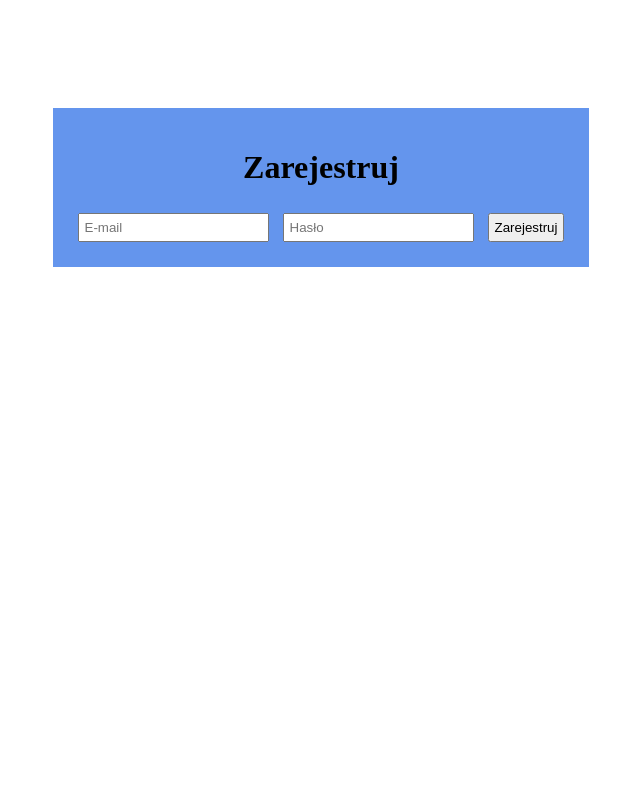
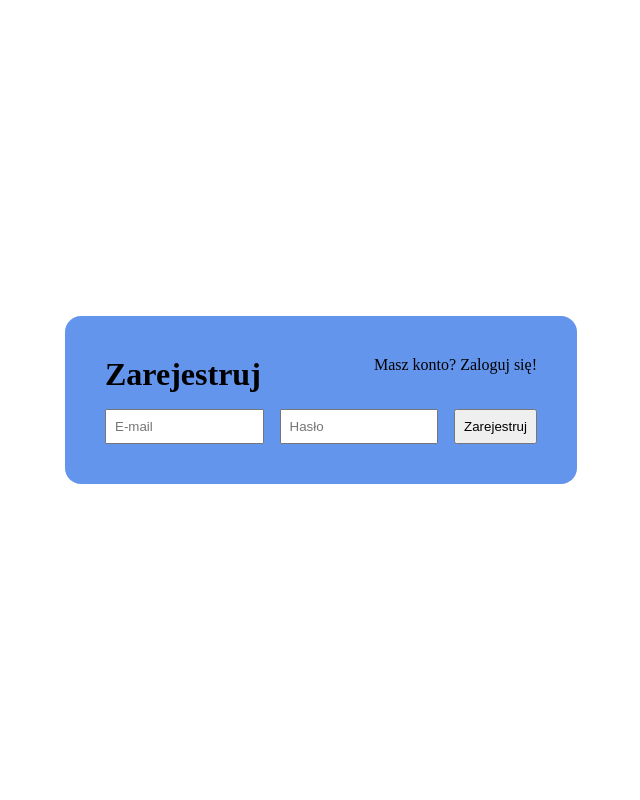
Before and after one commit to kubusss77/ZSL-mm-apl-serwerowe, a PHP site: page /register.php in a window 1280 px wide. Shown: the whole page, without its empty margins (319-959 px from the left). Run offline with PHP 8.4, Linux system fonts and the light colour scheme.

Commit message:
planner: login, register & password reset

```diff
--- /dev/null
+++ b/VI/css/auth.css
@@ -0,0 +1,41 @@
+body {
+  display: flex;
+  justify-content: center;
+  align-items: center;
+  height: 100vh;
+}
+
+main {
+  background: cornflowerblue;
+  padding: 2rem;
+  border-radius: 1rem;
+}
+
+h1 {
+  margin: 0.5rem;
+}
+
+a {
+  text-decoration: none;
+  color: black
+}
+
+a:hover {
+  text-decoration: underline;
+}
+
+form {
+  width: 28rem;
+  display: flex;
+  justify-content: space-between;
+}
+
+form input {
+  padding: 0.5rem;
+  margin: 0.5rem;
+}
+
+p {
+  padding: 0.5rem;
+  margin: 0;
+}
--- a/VI/css/loginRegister.css
+++ /dev/null
@@ -1,19 +0,0 @@
-body {
-  padding: 100px;
-}
-main {
-  background: cornflowerblue;
-  padding: 20px;
-}
-
-.flex {
-  display: flex;
-  justify-self: center;
-  flex-direction: column;
-  text-align: center;
-}
-
-form input {
-  padding: 5px;
-  margin: 5px;
-}
--- a/VI/register.php
+++ b/VI/register.php
@@ -3,18 +3,22 @@
 <head>
   <meta charset="UTF-8">
   <meta name="viewport" content="width=device-width, initial-scale=1.0">
-  <link rel="stylesheet" href="./css/loginRegister.css">
+  <link rel="stylesheet" href="./css/global.css">
+  <link rel="stylesheet" href="./css/auth.css">
   <title>Document</title>
   <?php
     require './tools/db.php'
   ?>
 </head>
 <body>
-  <main class="flex">
-    <h1>Zarejestruj</h1>
+  <main>
+    <div style="display: flex; justify-content: space-between;">
+      <h1>Zarejestruj</h1>
+      <a href="./login.php"><p>Masz konto? Zaloguj się!</p></a>
+    </div>
     <form method="POST" action="<?php echo $_SERVER['REQUEST_URI']; ?>">
-      <input type="text" name="mail" placeholder="E-mail" required>
-      <input type="text" name="pass" placeholder="Hasło" required>
+      <input type="text" name="mail" placeholder="E-mail" required style="width: 90%;">
+      <input type="text" name="pass" placeholder="Hasło" required style="width: 90%;">
       <input type="submit" value="Zarejestruj">
     </form>
 
@@ -29,9 +33,23 @@
         $userCount = $stmt->fetchColumn();
 
         if($userCount) {
-          echo '<p>This email is already registered!</p>';
+          echo '<p>Ten adres e-mail jest już zarejestrowany!</p>';
           exit();
         }
+
+        if(!preg_match('/^(?=.*\d)(?=.*[a-z])(?=.*[A-Z])(?=.*[a-zA-Z]).{8,}$/m', $password)) {
+          echo '<p>Hasło musi mieć:</p>';
+          echo '<ul><li>minimum 8 znaków</li><li>co najmniej jedną wielką literę</li><li>co najmniej jedną małą literę</li><li>co najmniej jedną cyfrę</li></ul>';
+          exit();
+        }
+
+        $hashedPassword = password_hash($password, PASSWORD_DEFAULT);
+
+        $stmt = $db->prepare("INSERT INTO users (email, password) VALUES (:email, :password)");
+        $stmt->execute(['email' => $email, 'password' => $hashedPassword]);
+
+        echo '<p>Pomyślnie zarejestrowano!</p>';
+
 
       }
     ?>
```
Also changed, not shown: VI/login.php (+35 -9 lines), VI/password-reset/index.php (added, +51 -0 lines), VI/password-reset/verifyToken.php (added, +37 -0 lines), VI/README.md.
